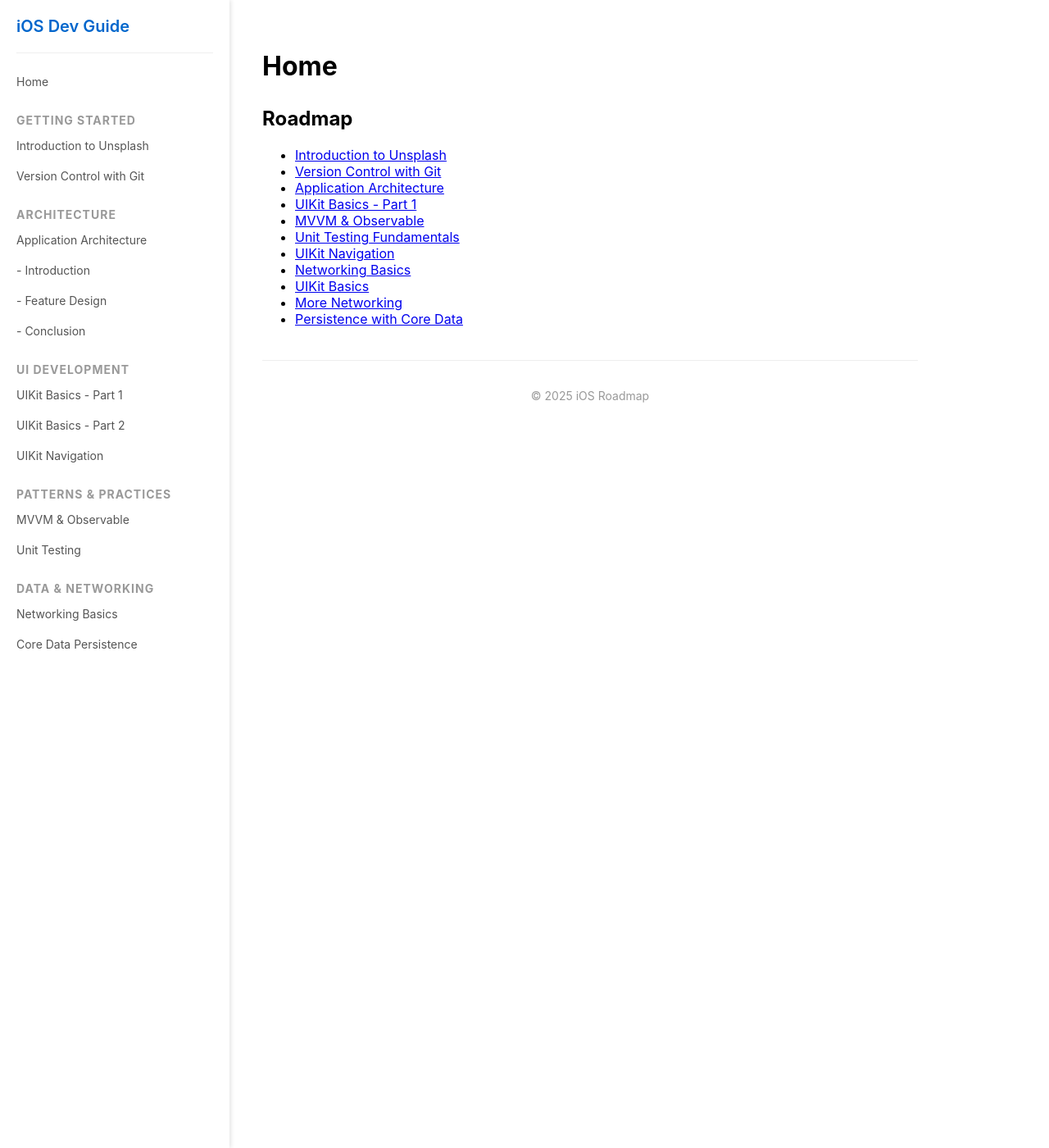
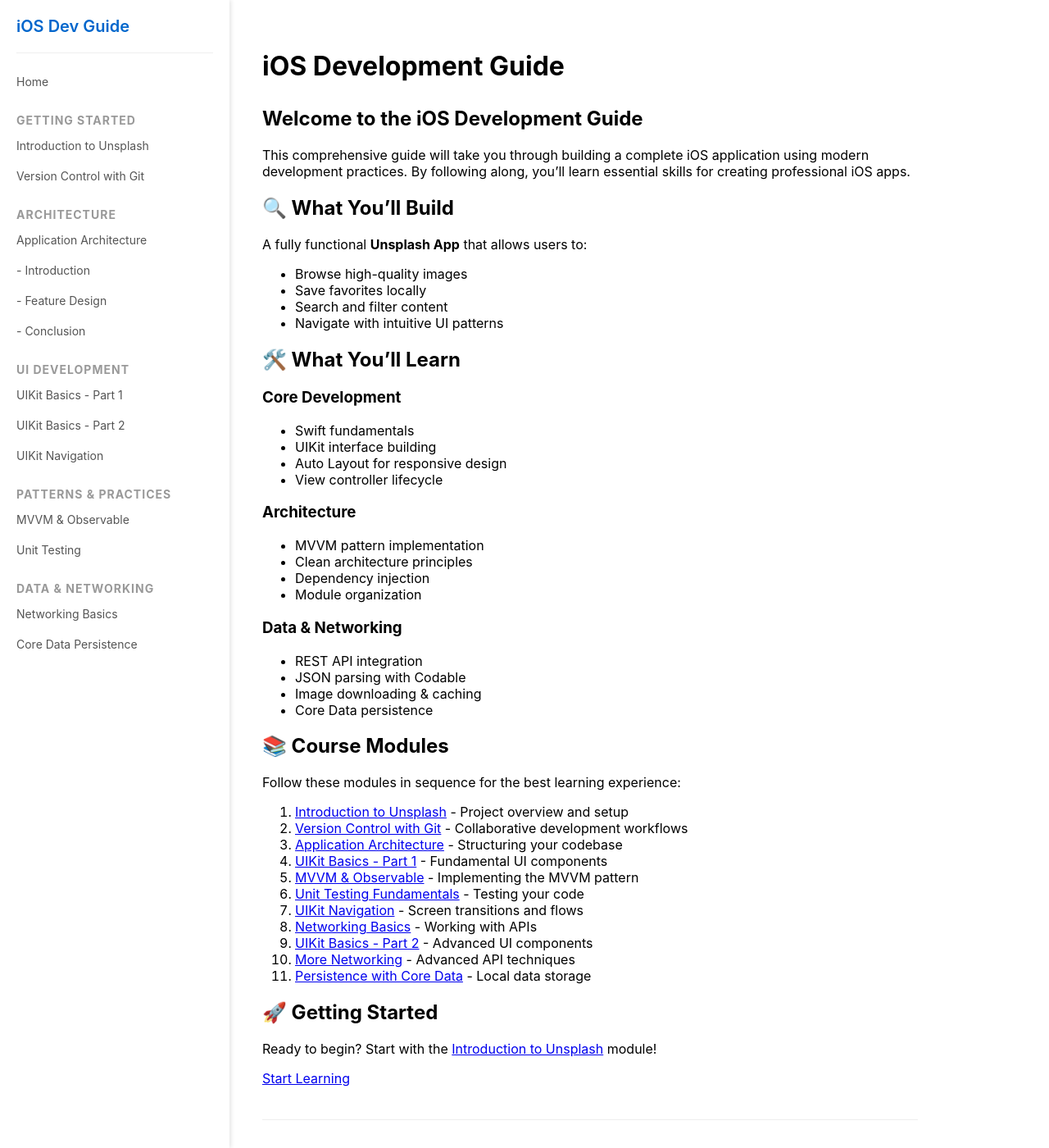
Before and after one commit to yaajevika/yaajevika.github.io, a Jekyll site: the page built from index.md, in a window 1280 px wide and 1400 px high. Shown: the whole window at 82% size. Built offline with Jekyll 4.4.1, drawn with Linux system fonts in a browser that asks for light colours.

Commit message:
Test commit

```diff
--- a/index.md
+++ b/index.md
@@ -1,18 +1,74 @@
 ---
 layout: default
-title: Home
+title: iOS Development Guide
 ---
 
-# Roadmap
+# Welcome to the iOS Development Guide
 
-- [Introduction to Unsplash](1/1.1-introduction.md)
-- [Version Control with Git](2/2-git.md)
-- [Application Architecture](3/3-app-arch.md)
-- [UIKit Basics - Part 1](4/4-uikit.md)
-- [MVVM & Observable](5/5-mvvm.md)
-- [Unit Testing Fundamentals](6/6-unit-testing.md)
-- [UIKit Navigation](7/7.1-navigation.md)
-- [Networking Basics](8/8.1-networking-1.md)
-- [UIKit Basics](9/9.1-uikit.md)
-- [More Networking](10/10.1-more-networking.md)
-- [Persistence with Core Data](11/11-persistence.md)
+This comprehensive guide will take you through building a complete iOS application using modern development practices. By following along, you'll learn essential skills for creating professional iOS apps.
+
+## 🔍 What You'll Build
+
+A fully functional **Unsplash App** that allows users to:
+- Browse high-quality images
+- Save favorites locally
+- Search and filter content
+- Navigate with intuitive UI patterns
+
+## 🛠️ What You'll Learn
+
+<div class="learning-tracks">
+  <div class="track">
+    <h3><i class="fas fa-code"></i> Core Development</h3>
+    <ul>
+      <li>Swift fundamentals</li>
+      <li>UIKit interface building</li>
+      <li>Auto Layout for responsive design</li>
+      <li>View controller lifecycle</li>
+    </ul>
+  </div>
+
+  <div class="track">
+    <h3><i class="fas fa-sitemap"></i> Architecture</h3>
+    <ul>
+      <li>MVVM pattern implementation</li>
+      <li>Clean architecture principles</li>
+      <li>Dependency injection</li>
+      <li>Module organization</li>
+    </ul>
+  </div>
+
+  <div class="track">
+    <h3><i class="fas fa-network-wired"></i> Data & Networking</h3>
+    <ul>
+      <li>REST API integration</li>
+      <li>JSON parsing with Codable</li>
+      <li>Image downloading & caching</li>
+      <li>Core Data persistence</li>
+    </ul>
+  </div>
+</div>
+
+## 📚 Course Modules
+
+Follow these modules in sequence for the best learning experience:
+
+1. [Introduction to Unsplash](1/1.1-introduction.md) - Project overview and setup
+2. [Version Control with Git](2/2-git.md) - Collaborative development workflows
+3. [Application Architecture](3/3-app-arch.md) - Structuring your codebase
+4. [UIKit Basics - Part 1](4/4-uikit.md) - Fundamental UI components
+5. [MVVM & Observable](5/5-mvvm.md) - Implementing the MVVM pattern
+6. [Unit Testing Fundamentals](6/6-unit-testing.md) - Testing your code
+7. [UIKit Navigation](7/7.1-navigation.md) - Screen transitions and flows
+8. [Networking Basics](8/8.1-networking-1.md) - Working with APIs
+9. [UIKit Basics - Part 2](9/9.1-uikit.md) - Advanced UI components
+10. [More Networking](10/10.1-more-networking.md) - Advanced API techniques
+11. [Persistence with Core Data](11/11-persistence.md) - Local data storage
+
+## 🚀 Getting Started
+
+Ready to begin? Start with the [Introduction to Unsplash](1/1.1-introduction.md) module!
+
+<div class="cta-container">
+  <a href="1/1.1-introduction.md" class="cta-button">Start Learning</a>
+</div>
```
